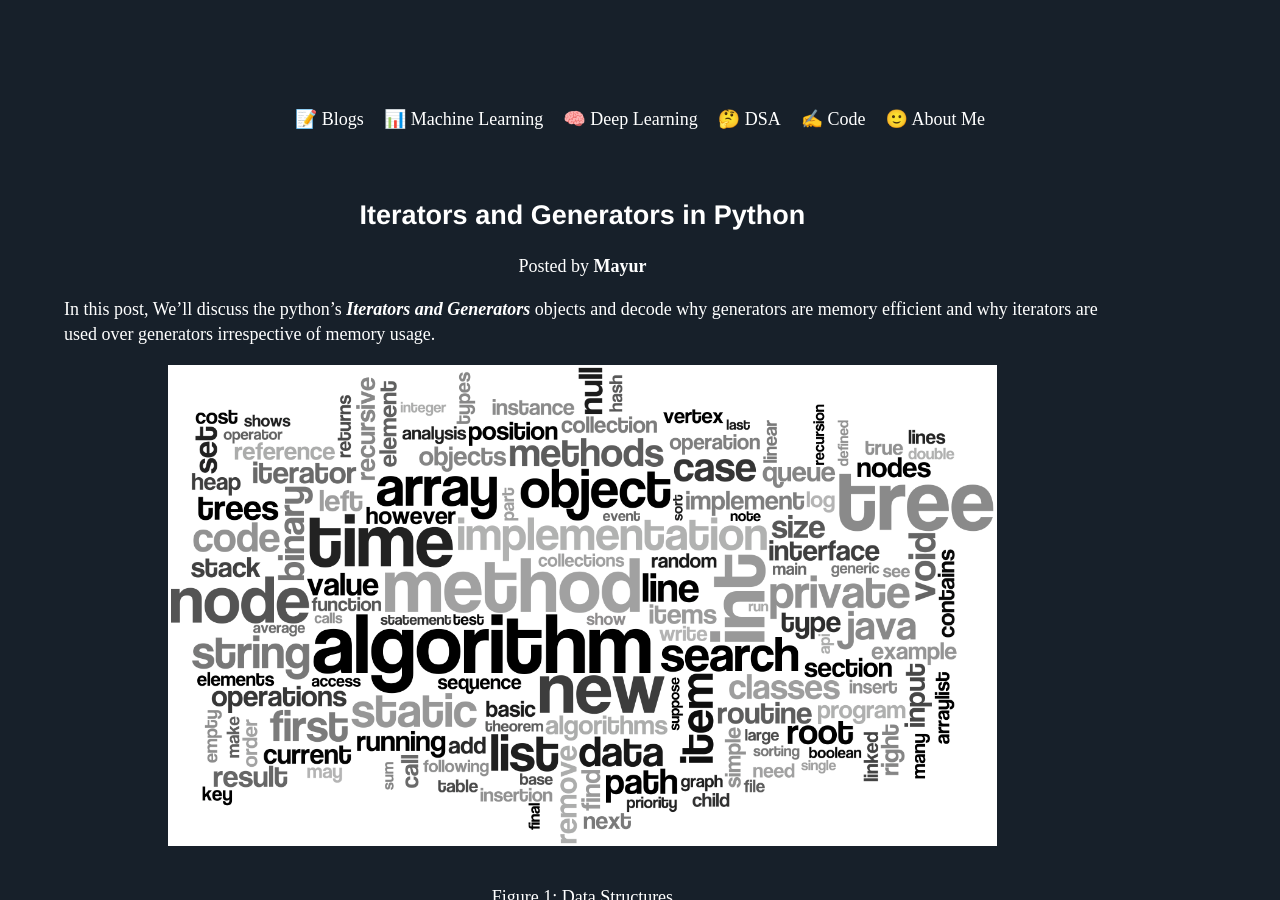
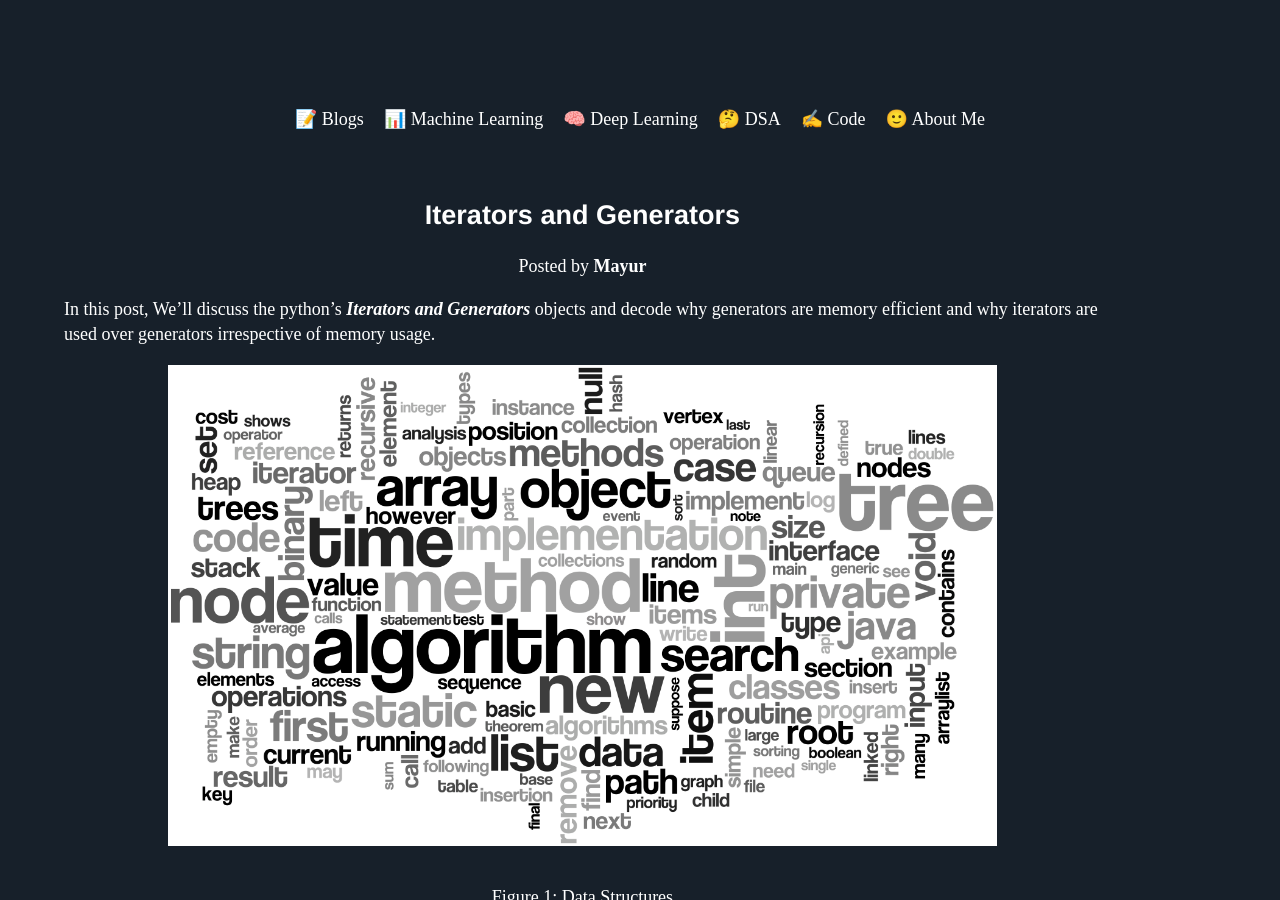
Before and after one commit to Mayurji/mayurji.github.io, a Jekyll site: the page built from _posts/2020-12-05-iterators_generators.md, in a window 1280 px wide and 900 px high. Built offline with Jekyll 4.4.1, drawn with Linux system fonts in a browser that asks for light colours; nearby versions of some CDN libraries; comment, search, counter and statistics services are not loaded.

Commit message:
Update 2020-12-05-iterators_generators.md

```diff
--- a/_posts/2020-12-05-iterators_generators.md
+++ b/_posts/2020-12-05-iterators_generators.md
@@ -1,7 +1,7 @@
 ---
 layout: post
-title:  Iterators and Generators in Python
-description: Save memory
+title:  Iterators and Generators
+description: Which one saves memory?
 category: Blog
 date:   2020-12-05 13:43:52 +0530
 ---
```
